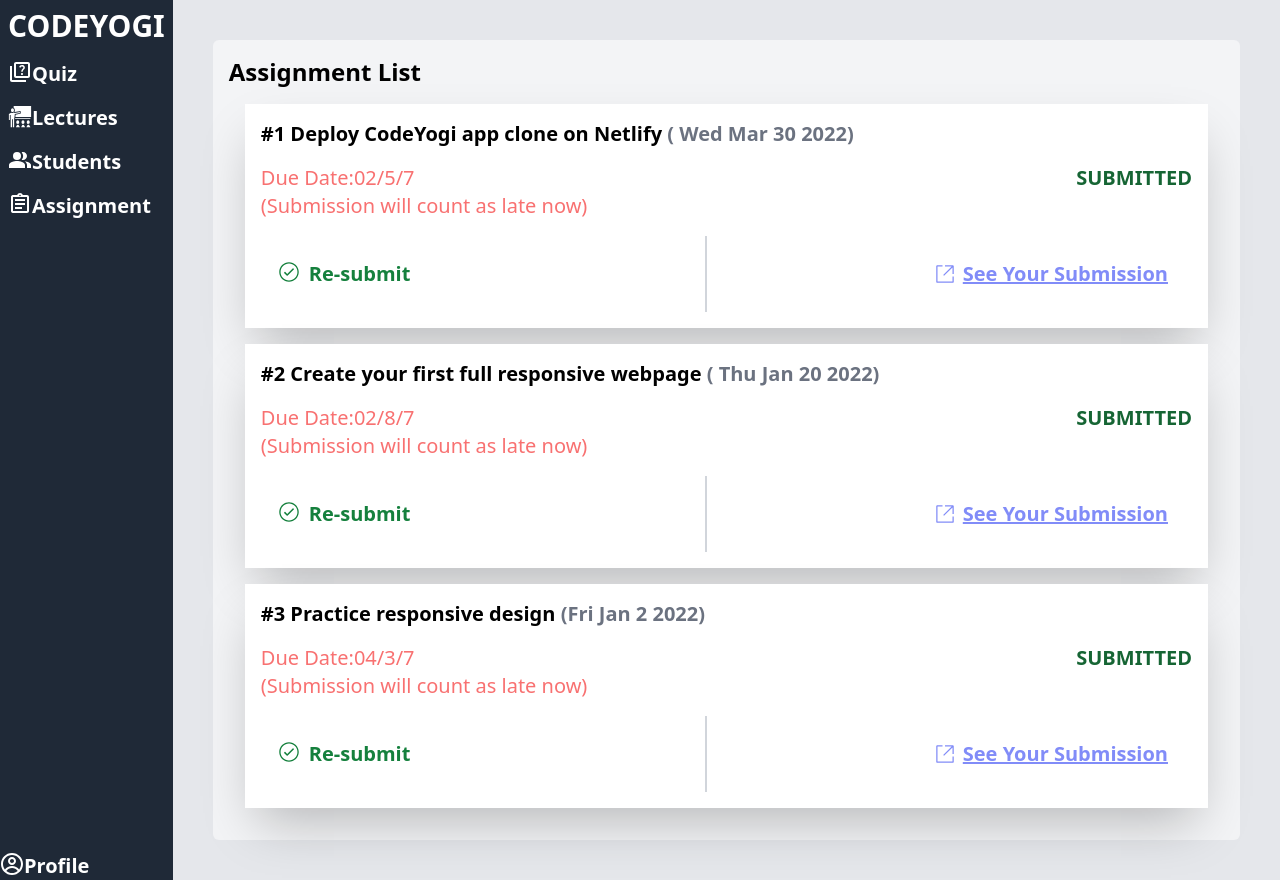
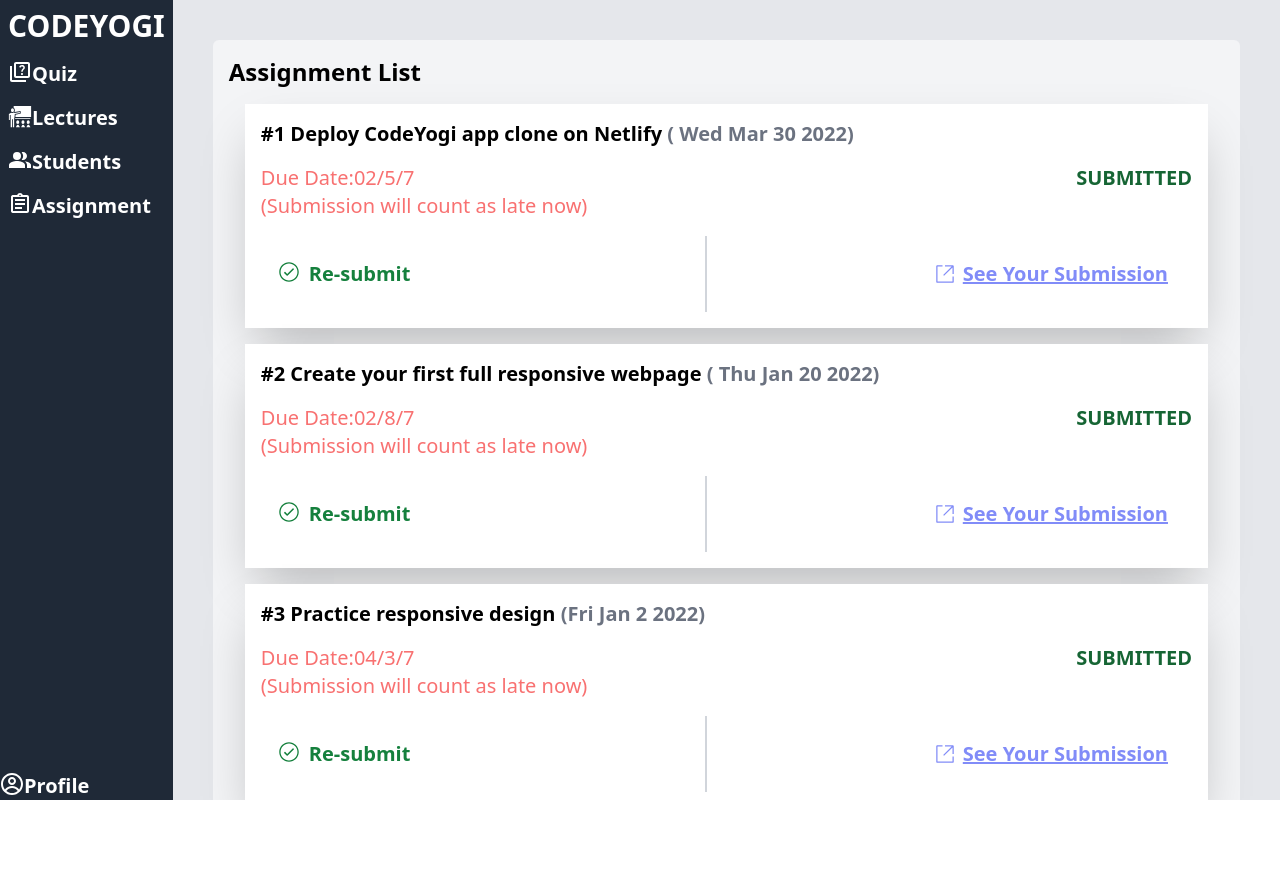
Before and after one commit to RishuBhaisora/CodeYogiClone, a React (Vite) app: page /assignments in a window 1280 px wide. After the commit the page ends 800 px from the top, so only its background shows below. Built offline with nearby package versions, Linux system fonts and the light colour scheme.

Commit message:
api testing on netlify

```diff
--- a/src/Assignment.jsx
+++ b/src/Assignment.jsx
@@ -1,7 +1,9 @@
 import React from 'react';
 import { IoIosCheckmarkCircleOutline } from 'react-icons/io';
 import { VscLinkExternal } from 'react-icons/vsc';
+import Button from "./Button";
 function Assignment(props) {
+
   const dueDatePassed=true;
   return (
 
@@ -23,8 +25,8 @@ function Assignment(props) {
          <div className="flex justify-between ">
 
     <div className=" p-4 flex ">
-    <div className="relative top-2 text-green-700  text-2xl"><IoIosCheckmarkCircleOutline /></div>
-    <h1 className=" text-xl font-bold m-2 text-green-700">Re-submit</h1> </div>
+    <div  className="relative top-2 text-green-700  text-2xl"><IoIosCheckmarkCircleOutline /></div>
+    <h1 className="font-bold text-xl m-2 text-green-700 ">Re-submit</h1> </div>
     <span className=" border-r-2 pl-[58px] border-gray-300"></span>
      <div className="p-4 flex ">
       <div className="relative top-3 text-indigo-400 text-xl"><VscLinkExternal /></div>
--- a/src/AssignmentDetailList.jsx
+++ b/src/AssignmentDetailList.jsx
@@ -10,7 +10,7 @@ function AssignmentDetailList() {
   const stringParams=useParams();
   const numberParams=(+stringParams.id);
 
-  const newData=detailAssignmentData.map(d=><><div className=" m-10 bg-gray-100 p-4 h-full w-full rounded-md">
+  const newData=detailAssignmentData.map(d=><><div className=" m-10 bg-gray-100 p-4 h-fit w-full rounded-md">
 
   <AssignmentDetail key={d.id} datePassed={d.datePassed} dueDate={d.dueDate} title={d.title} discription={d.discription}></AssignmentDetail></div></> );
 
--- a/src/AssignmentList.jsx
+++ b/src/AssignmentList.jsx
@@ -1,19 +1,19 @@
 import React from 'react';
 import Assignment from './Assignment'
 import assignmentData from './mockData/dataAssignment';
-import {Link} from "react-router-dom";
+import {Link,useNavigate} from "react-router-dom";
 
 
 function AssignmentList(props) {
    const data=assignmentData;
-
+  let navigate=useNavigate();
   return (
 
-    <div className="m-10 bg-gray-100 p-4 h-full w-full rounded-md">
+    <div className="m-10 bg-gray-100 p-4 h-fit w-full  rounded-md">
     <h1 className="text-2xl font-black ">Assignment List</h1>
-   { data.map(d=><div key={d.id}><Link to={`/assignments/${d.id}/detail`}><Assignment   count={d.id+1} about={d.about} date={d.date} dueDate={d.dueDate} >
+   { data.map(d=><div key={d.id} onClick={()=>navigate(`/assignments/${d.id}/detail`)}><Assignment  count={d.id+1} about={d.about} date={d.date} dueDate={d.dueDate} >
 
-    </Assignment></Link></div>)}
+    </Assignment></div>)}
 
     </div>
 
--- a/src/Button.jsx
+++ b/src/Button.jsx
@@ -5,7 +5,7 @@ const Button = (props) => {
 
   return(
     <>
-    <button onClick={props.onClick} className='p-2 bg-indigo-600 text-white border rounded-md  font-bold ' >{props.input}</button>
+    <button onClick={props.onClick} className='p-2  text-white border bg-indigo-600 rounded-md text-xl font-bold ' >{props.input}</button>
     </>
   )
 
--- a/src/LecturesList.jsx
+++ b/src/LecturesList.jsx
@@ -7,7 +7,7 @@ function LecturesList() {
    const data=lectureData;
 
   return (
-    <div className="m-10 bg-gray-100 p-4 h-full w-full rounded-md">
+    <div className="m-10 bg-gray-100 p-4 h-fit w-full rounded-md">
       <h1 className="text-2xl font-black ">Lecture List </h1>
    { data.map(d=><Lecture key={d.id}  count={d.id} date={d.date}
     duration={d.duration}  note={d.note}>
--- a/src/QuizPage.jsx
+++ b/src/QuizPage.jsx
@@ -1,9 +1,18 @@
 import React from 'react';
 import { Link} from "react-router-dom";
+import axios from "axios";
 function QuizPage() {
+  const [responseData , setData]=React.useState([]);
+  const token = axios.get("https://api.codeyogi.io/batches/1/sessions",{
+    withCredentials:true,
+  });
+  token.then((response)=>{
+    setData(response.data);
+    console.log(response.data)
+  })
   return (<>
    <div className=" flex items-center justify-center h-screen w-screen bg-yellow-300"> Quiz page<Link to="/lectures">Go Back</Link></div>
-
+             {responseData}
   </> );
 }
 
--- a/src/SideBar.jsx
+++ b/src/SideBar.jsx
@@ -11,9 +11,9 @@ import AssignmentList from './AssignmentList';
 function SideBar() {
   return (
     <>
-     <div className="flex bg-gray-800 ">
-     <div className="flex flex-col justify-between">
-    <div className="p-2  space-y-4 flex flex-col  grow-0 w-1/4  h-screen">
+     <div className="flex bg-gray-800 h-screen">
+     <div className="flex flex-col">
+    <div className="p-2  space-y-4 flex flex-col   w-1/4  ">
     <h1 className="text-3xl  font-black text-white">CODEYOGI</h1>
      <Link to="/quiz"> <SideBarItems onClick="Quiz" ><MdOutlineQuiz/></SideBarItems></Link>
       <Link to="/lectures"> <SideBarItems onClick="Lectures" ><GiTeacher/></SideBarItems></Link>
@@ -21,9 +21,10 @@ function SideBar() {
       <Link to="/assignments"> <SideBarItems onClick="Assignment" ><MdOutlineAssignment/></SideBarItems></Link>
 
     </div>
+       <span className="grow"></span>
       <div >
        <Link to="/profile"> <SideBarItems onClick="Profile" ><CgProfile/></SideBarItems></Link> </div></div>
-    <div className="bg-gray-200 flex  w-full h-full">
+    <div className="bg-gray-200 flex overflow-scroll w-full">
 
       <Outlet/>
     </div>
```
Also changed, not shown: 1 other file (tests, documents, lock files or other folders).
